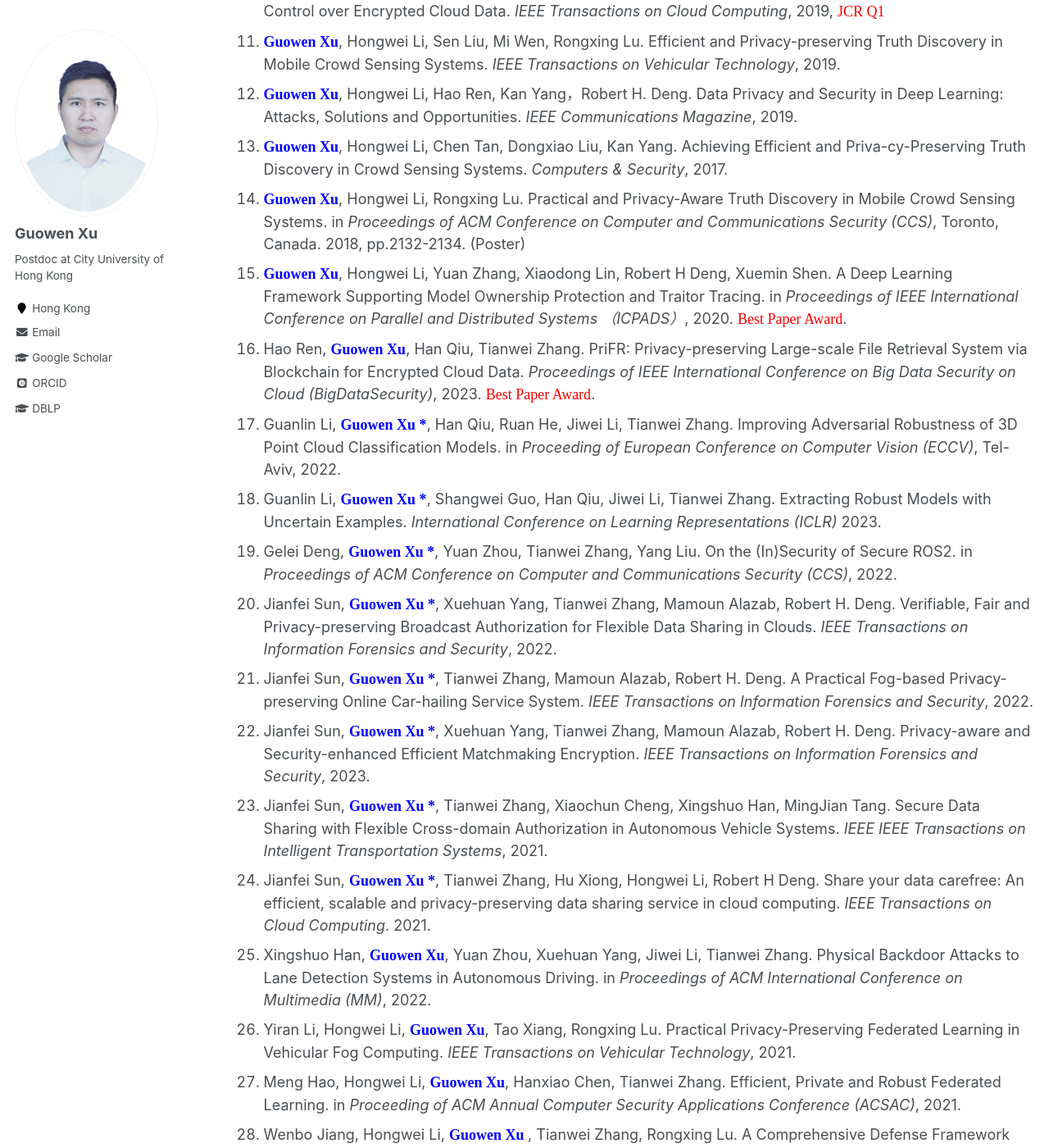
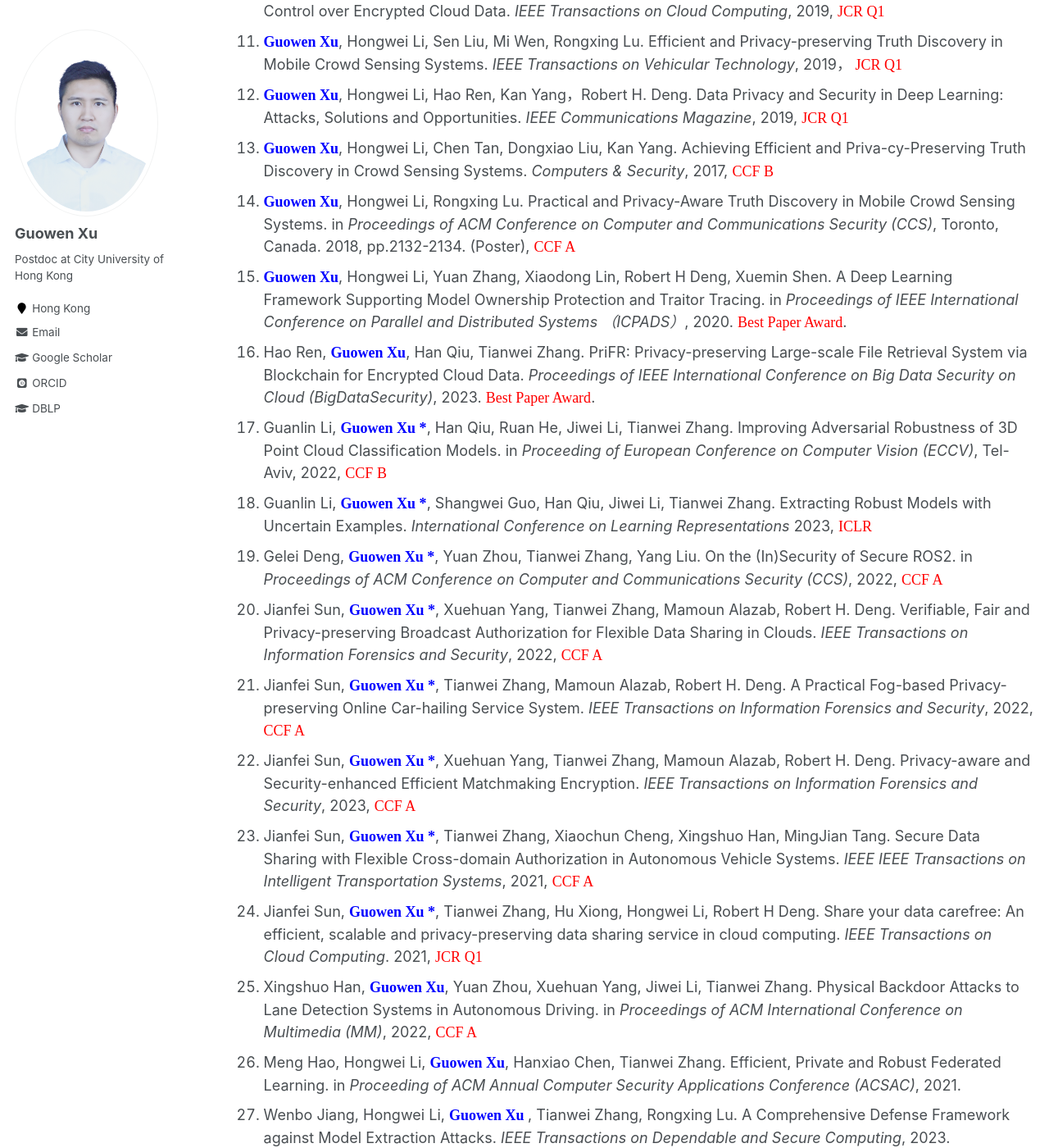
Before and after one commit to Guowen-xu/guowen-xu.github.io, a Jekyll site: the page built from _pages/publications.md, in a window 1280 px wide and 1400 px high, scrolled down 1146 px. Shown: the whole window at 82% size. Built offline with Jekyll 4.4.1, drawn with Linux system fonts in a browser that asks for light colours; some web fonts are replaced.

Commit message:
Update publications.md

```diff
--- a/_pages/publications.md
+++ b/_pages/publications.md
@@ -22,24 +22,24 @@ You can find my articles on my [Google Scholar](https://scholar.google.com.hk/ci
 6. **<font face="Times New Roman" color=blue size=4> Guowen Xu</font>**, Xingshuo Han, Shengmin Xu, Tianwei Zhang, Hongwei Li, Xinyi Huang, Robert H Deng. Hercules: Boosting the Performance of Privacy-preserving Federated Learning. *IEEE Transactions on Dependable and Secure Computing*, 2022, <font face="Times New Roman" color=red size=4> CCF A</font>
 7. **<font face="Times New Roman" color=blue size=4> Guowen Xu</font>**, Hongwei Li, Hao Ren, Jianfei Sun, Shengmin Xu, Jianting Ning, Haomiao Yang, Kan Yang, Robert H. Deng. Secure and Verifiable Inference in Deep Neural Networks. in *Proceeding of ACM Annual Computer Security Applications Conference（ACSAC）*, 2020, <font face="Times New Roman" color=red size=4> CCF B</font>
 8. **<font face="Times New Roman" color=blue size=4> Guowen Xu</font>**, Hongwei Li, Shengmin Xu, Hao Ren, Kan Yang, Yinghui Zhang, Jianfei Sun, Robert H. Deng. Catch You If You Deceive Me: Verifiable and Privacy-aware Truth Discovery in Crowd Sensing Systems. in *Proceedings of ACM ASIA Conference on Computer and Communications Security (ASIACCS)*, 2020, <font face="Times New Roman" color=red size=4> CCF C</font>
-9. **<font face="Times New Roman" color=blue size=4> Guowen Xu</font>**, Guanlin Li, Shangwei Guo, Tianwei Zhang, Hongwei Li. Secure Decentralized Image Classification with Multiparty Homomorphic Encryption. *IEEE Transactions on Circuits and Systems for Video Technology*, 2023, <font face="Times New Roman" color=red size=4> JCR Q1</font>
-10. **<font face="Times New Roman" color=blue size=4> Guowen Xu</font>**, Hongwei Li, Hao Ren, Xiaodong Lin, Xuemin (Sherman) Shen. DNA Similarity Search with Access Control over Encrypted Cloud Data. *IEEE Transactions on Cloud Computing*, 2019, <font face="Times New Roman" color=red size=4> JCR Q1 </font>
-11. **<font face="Times New Roman" color=blue size=4> Guowen Xu</font>**, Hongwei Li, Sen Liu, Mi Wen, Rongxing Lu. Efficient and Privacy-preserving Truth Discovery in Mobile Crowd Sensing Systems. *IEEE Transactions on Vehicular Technology*,  2019.
-12. **<font face="Times New Roman" color=blue size=4> Guowen Xu</font>**, Hongwei Li, Hao Ren, Kan Yang，Robert H. Deng. Data Privacy and Security in Deep Learning: Attacks, Solutions and Opportunities. *IEEE Communications Magazine*, 2019.
-13. **<font face="Times New Roman" color=blue size=4> Guowen Xu</font>**, Hongwei Li, Chen Tan, Dongxiao Liu, Kan Yang. Achieving Efficient and Priva-cy-Preserving Truth Discovery in Crowd Sensing Systems. *Computers & Security*, 2017.
-14. **<font face="Times New Roman" color=blue size=4> Guowen Xu</font>**, Hongwei Li, Rongxing Lu. Practical and Privacy-Aware Truth Discovery in Mobile Crowd Sensing Systems. in *Proceedings of ACM  Conference on Computer and Communications Security (CCS)*, Toronto, Canada. 2018, pp.2132-2134. (Poster)
+9. **<font face="Times New Roman" color=blue size=4> Guowen Xu</font>**, Guanlin Li, Shangwei Guo, Tianwei Zhang, Hongwei Li. Secure Decentralized Image Classification with Multiparty Homomorphic Encryption. *IEEE Transactions on Circuits and Systems for Video Technology*, 2023, <font face="Times New Roman" color=red size=4> CCF B</font>
+10. **<font face="Times New Roman" color=blue size=4> Guowen Xu</font>**, Hongwei Li, Hao Ren, Xiaodong Lin, Xuemin (Sherman) Shen. DNA Similarity Search with Access Control over Encrypted Cloud Data. *IEEE Transactions on Cloud Computing*, 2019, <font face="Times New Roman" color=red size=4> JCR Q1</font>
+11. **<font face="Times New Roman" color=blue size=4> Guowen Xu</font>**, Hongwei Li, Sen Liu, Mi Wen, Rongxing Lu. Efficient and Privacy-preserving Truth Discovery in Mobile Crowd Sensing Systems. *IEEE Transactions on Vehicular Technology*,  2019，<font face="Times New Roman" color=red size=4> JCR Q1</font>
+12. **<font face="Times New Roman" color=blue size=4> Guowen Xu</font>**, Hongwei Li, Hao Ren, Kan Yang，Robert H. Deng. Data Privacy and Security in Deep Learning: Attacks, Solutions and Opportunities. *IEEE Communications Magazine*, 2019, <font face="Times New Roman" color=red size=4> JCR Q1</font>
+13. **<font face="Times New Roman" color=blue size=4> Guowen Xu</font>**, Hongwei Li, Chen Tan, Dongxiao Liu, Kan Yang. Achieving Efficient and Priva-cy-Preserving Truth Discovery in Crowd Sensing Systems. *Computers & Security*, 2017, <font face="Times New Roman" color=red size=4> CCF B</font>
+14. **<font face="Times New Roman" color=blue size=4> Guowen Xu</font>**, Hongwei Li, Rongxing Lu. Practical and Privacy-Aware Truth Discovery in Mobile Crowd Sensing Systems. in *Proceedings of ACM  Conference on Computer and Communications Security (CCS)*, Toronto, Canada. 2018, pp.2132-2134. (Poster), <font face="Times New Roman" color=red size=4> CCF A</font>
 15. **<font face="Times New Roman" color=blue size=4> Guowen Xu</font>**, Hongwei Li, Yuan Zhang, Xiaodong Lin, Robert H Deng, Xuemin Shen. A Deep Learning Framework Supporting Model Ownership Protection and Traitor Tracing. in *Proceedings of IEEE International Conference on Parallel and Distributed Systems （ICPADS）*, 2020. <font face="Times New Roman" color=red size=4> Best Paper Award</font>.
 16. Hao Ren, **<font face="Times New Roman" color=blue size=4> Guowen Xu</font>**, Han Qiu, Tianwei Zhang. PriFR: Privacy-preserving Large-scale File Retrieval System via Blockchain for Encrypted Cloud Data. *Proceedings of IEEE International Conference on Big Data Security on Cloud (BigDataSecurity)*, 2023. <font face="Times New Roman" color=red size=4> Best Paper Award</font>.
-17. Guanlin Li, **<font face="Times New Roman" color=blue size=4> Guowen Xu *</font>**, Han Qiu, Ruan He, Jiwei Li,  Tianwei Zhang. Improving Adversarial Robustness of 3D Point Cloud Classification Models. in *Proceeding of  European Conference on Computer Vision (ECCV)*, Tel-Aviv, 2022.
-18. Guanlin Li, **<font face="Times New Roman" color=blue size=4> Guowen Xu *</font>**, Shangwei Guo, Han Qiu, Jiwei Li, Tianwei Zhang. Extracting Robust Models with Uncertain Examples. *International Conference on Learning Representations (ICLR)* 2023.
-19. Gelei Deng, **<font face="Times New Roman" color=blue size=4> Guowen Xu *</font>**, Yuan Zhou, Tianwei Zhang, Yang Liu. On the (In)Security of Secure ROS2. in *Proceedings of ACM  Conference on Computer and Communications Security (CCS)*, 2022.
-20. Jianfei Sun, **<font face="Times New Roman" color=blue size=4> Guowen Xu *</font>**, Xuehuan Yang, Tianwei Zhang, Mamoun Alazab, Robert H. Deng. Verifiable, Fair and Privacy-preserving Broadcast Authorization for Flexible Data Sharing in Clouds. *IEEE Transactions on Information Forensics and Security*, 2022.
-21. Jianfei Sun, **<font face="Times New Roman" color=blue size=4> Guowen Xu *</font>**, Tianwei Zhang, Mamoun Alazab, Robert H. Deng. A Practical Fog-based Privacy-preserving Online Car-hailing Service System. *IEEE Transactions on Information Forensics and Security*, 2022.
-22. Jianfei Sun, **<font face="Times New Roman" color=blue size=4> Guowen Xu *</font>**, Xuehuan Yang, Tianwei Zhang, Mamoun Alazab, Robert H. Deng. Privacy-aware and Security-enhanced Efficient Matchmaking Encryption. *IEEE Transactions on Information Forensics and Security*, 2023.
-23. Jianfei Sun,  **<font face="Times New Roman" color=blue size=4> Guowen Xu *</font>**, Tianwei Zhang, Xiaochun Cheng, Xingshuo Han, MingJian Tang. Secure Data Sharing with Flexible Cross-domain Authorization in Autonomous Vehicle Systems. *IEEE IEEE Transactions on Intelligent Transportation Systems*, 2021.
-24. Jianfei Sun,  **<font face="Times New Roman" color=blue size=4> Guowen Xu *</font>**, Tianwei Zhang, Hu Xiong, Hongwei Li, Robert H Deng. Share your data carefree: An efficient, scalable and privacy-preserving data sharing service in cloud computing. *IEEE Transactions on Cloud Computing*. 2021.
-25. Xingshuo Han, **<font face="Times New Roman" color=blue size=4> Guowen Xu</font>**, Yuan Zhou, Xuehuan Yang, Jiwei Li, Tianwei Zhang. Physical Backdoor Attacks to Lane Detection Systems in Autonomous Driving. in *Proceedings of ACM International Conference on Multimedia (MM)*, 2022.
-26. Yiran Li, Hongwei Li,  **<font face="Times New Roman" color=blue size=4> Guowen Xu</font>**, Tao Xiang, Rongxing Lu. Practical Privacy-Preserving Federated Learning in Vehicular Fog Computing. *IEEE Transactions on Vehicular Technology*, 2021.
+17. Guanlin Li, **<font face="Times New Roman" color=blue size=4> Guowen Xu *</font>**, Han Qiu, Ruan He, Jiwei Li,  Tianwei Zhang. Improving Adversarial Robustness of 3D Point Cloud Classification Models. in *Proceeding of  European Conference on Computer Vision (ECCV)*, Tel-Aviv, 2022, <font face="Times New Roman" color=red size=4> CCF B</font>
+18. Guanlin Li, **<font face="Times New Roman" color=blue size=4> Guowen Xu *</font>**, Shangwei Guo, Han Qiu, Jiwei Li, Tianwei Zhang. Extracting Robust Models with Uncertain Examples. *International Conference on Learning Representations* 2023, <font face="Times New Roman" color=red size=4> ICLR </font>
+19. Gelei Deng, **<font face="Times New Roman" color=blue size=4> Guowen Xu *</font>**, Yuan Zhou, Tianwei Zhang, Yang Liu. On the (In)Security of Secure ROS2. in *Proceedings of ACM  Conference on Computer and Communications Security (CCS)*, 2022, <font face="Times New Roman" color=red size=4> CCF A </font>
+20. Jianfei Sun, **<font face="Times New Roman" color=blue size=4> Guowen Xu *</font>**, Xuehuan Yang, Tianwei Zhang, Mamoun Alazab, Robert H. Deng. Verifiable, Fair and Privacy-preserving Broadcast Authorization for Flexible Data Sharing in Clouds. *IEEE Transactions on Information Forensics and Security*, 2022, <font face="Times New Roman" color=red size=4> CCF A </font>
+21. Jianfei Sun, **<font face="Times New Roman" color=blue size=4> Guowen Xu *</font>**, Tianwei Zhang, Mamoun Alazab, Robert H. Deng. A Practical Fog-based Privacy-preserving Online Car-hailing Service System. *IEEE Transactions on Information Forensics and Security*, 2022, <font face="Times New Roman" color=red size=4> CCF A </font>
+22. Jianfei Sun, **<font face="Times New Roman" color=blue size=4> Guowen Xu *</font>**, Xuehuan Yang, Tianwei Zhang, Mamoun Alazab, Robert H. Deng. Privacy-aware and Security-enhanced Efficient Matchmaking Encryption. *IEEE Transactions on Information Forensics and Security*, 2023, <font face="Times New Roman" color=red size=4> CCF A </font>
+23. Jianfei Sun,  **<font face="Times New Roman" color=blue size=4> Guowen Xu *</font>**, Tianwei Zhang, Xiaochun Cheng, Xingshuo Han, MingJian Tang. Secure Data Sharing with Flexible Cross-domain Authorization in Autonomous Vehicle Systems. *IEEE IEEE Transactions on Intelligent Transportation Systems*, 2021, <font face="Times New Roman" color=red size=4> CCF A </font>
+24. Jianfei Sun,  **<font face="Times New Roman" color=blue size=4> Guowen Xu *</font>**, Tianwei Zhang, Hu Xiong, Hongwei Li, Robert H Deng. Share your data carefree: An efficient, scalable and privacy-preserving data sharing service in cloud computing. *IEEE Transactions on Cloud Computing*. 2021, <font face="Times New Roman" color=red size=4> JCR Q1 </font>
+25. Xingshuo Han, **<font face="Times New Roman" color=blue size=4> Guowen Xu</font>**, Yuan Zhou, Xuehuan Yang, Jiwei Li, Tianwei Zhang. Physical Backdoor Attacks to Lane Detection Systems in Autonomous Driving. in *Proceedings of ACM International Conference on Multimedia (MM)*, 2022, <font face="Times New Roman" color=red size=4> CCF A </font>
+<!--26. Yiran Li, Hongwei Li,  **<font face="Times New Roman" color=blue size=4> Guowen Xu</font>**, Tao Xiang, Rongxing Lu. Practical Privacy-Preserving Federated Learning in Vehicular Fog Computing. *IEEE Transactions on Vehicular Technology*, 2021.-->
 27. Meng Hao, Hongwei Li, **<font face="Times New Roman" color=blue size=4> Guowen Xu</font>**, Hanxiao Chen, Tianwei Zhang. Efficient, Private and Robust Federated Learning. in *Proceeding of ACM Annual Computer Security Applications Conference (ACSAC)*, 2021.
 28. Wenbo Jiang, Hongwei Li, **<font face="Times New Roman" color=blue size=4> Guowen Xu </font>**, Tianwei Zhang, Rongxing Lu. A Comprehensive Defense Framework against Model Extraction Attacks. *IEEE Transactions on Dependable and Secure Computing*, 2023.
 29. Wenbo Jiang, Hongwei Li, **<font face="Times New Roman" color=blue size=4> Guowen Xu </font>**, Tianwei Zhang. Color Backdoor: A Robust Poisoning Attack in Color Space. *The IEEE / CVF Computer Vision and Pattern Recognition Conference (CVPR)*, 2023.
```
